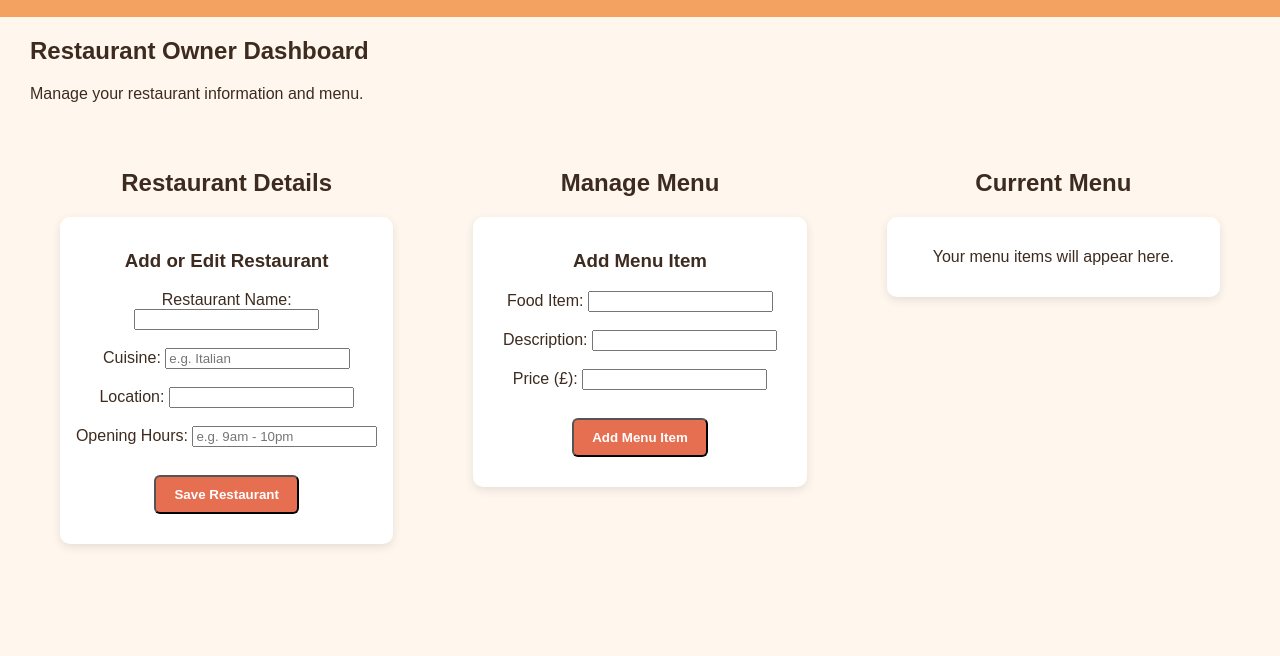
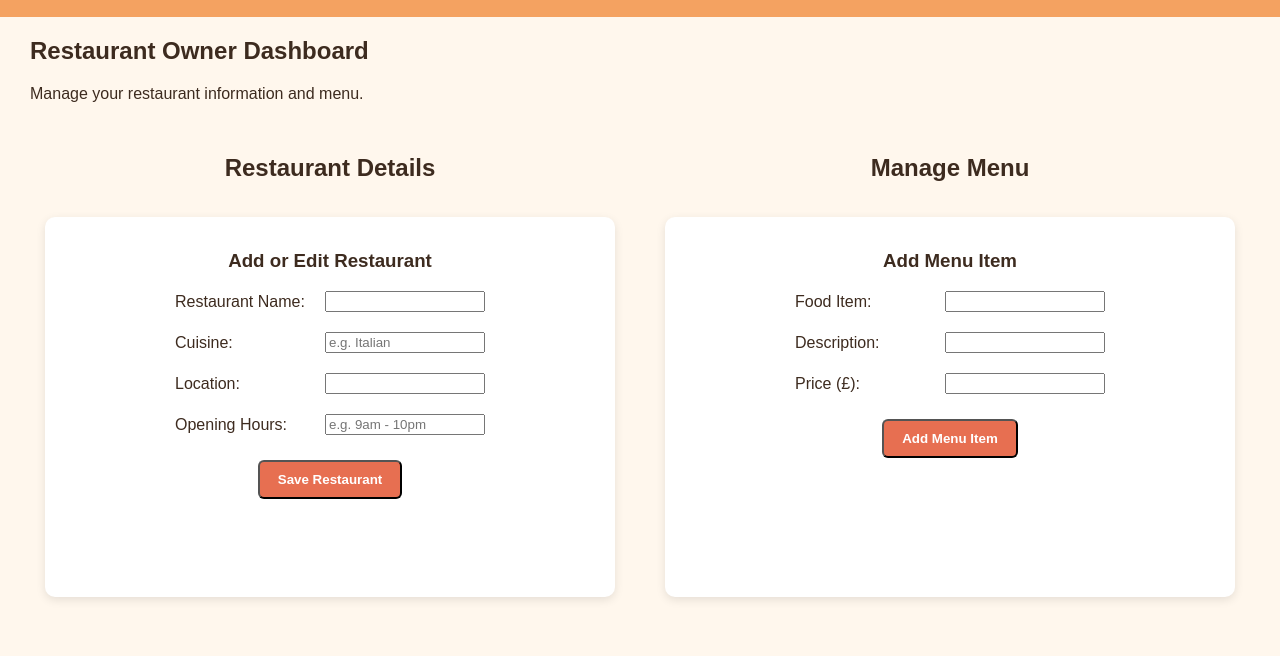
Before and after one commit to kazanowskidawid07/food-advisor, a website: page public/html/owner-page.html in a window 1280 px wide. Shown: the part 60-716 px from the top of the page. Drawn offline with Linux system fonts and the light colour scheme.

Commit message:
Update admin and owner pages

```diff
--- a/public/html/admin-page.html
+++ b/public/html/admin-page.html
@@ -1,3 +1,4 @@
+
 <!DOCTYPE html>
 <html lang="en">
 <head>
@@ -6,6 +7,13 @@
     <title>Admin - Food Advisor</title>
     <link rel="stylesheet" href="../css/style.css">
     <link rel="stylesheet" href="../css/response.css">
+    <style>
+        @media (max-width: 800px) {
+            .dashboard-grid {
+                grid-template-columns: 1fr !important;
+            }
+        }
+    </style>
 </head>
 <body>
     <header>
@@ -20,10 +28,10 @@
     <main>
         <h2>Admin Dashboard</h2>
         <p>Manage users, restaurants and reviews.</p>
-        <div style="display: grid; grid-template-columns: repeat(auto-fit, minmax(min(100%, 350px), 1fr)); gap: 20px;">
-            <section class="menu-section">
+        <div class="dashboard-grid" style="display: grid; grid-template-columns: 1fr 1fr; gap: 20px;">
+            <section class="menu-section" style="padding: 15px 0;">
                 <h2>Manage Users</h2>
-                <div class="menu-item">
+                <div class="menu-item" style="width: 100%; max-width: none; height: 380px; box-sizing: border-box;">
                     <h3>User Accounts</h3>
                     <p>View and manage customer and owner accounts.</p>
                     <label for="userSearch">Search Users:</label>
@@ -35,9 +43,9 @@
                     </div>
                 </div>
             </section>
-            <section class="menu-section">
+            <section class="menu-section" style="padding: 15px 0;">
                 <h2>Manage Restaurants</h2>
-                <div class="menu-item">
+                <div class="menu-item" style="width: 100%; max-width: none; height: 380px; box-sizing: border-box;">
                     <h3>Restaurant Listings</h3>
                     <p>View and manage restaurants on Food Advisor.</p>
                     <a href="restaurants-page.html" class="view-button">View Restaurants</a>
@@ -46,9 +54,9 @@
                     </div>
                 </div>
             </section>
-            <section class="menu-section">
+            <section class="menu-section" style="padding: 15px 0;">
                 <h2>Manage Reviews</h2>
-                <div class="menu-item">
+                <div class="menu-item" style="width: 100%; max-width: none; height: 380px; box-sizing: border-box;">
                     <h3>Customer Reviews</h3>
                     <p>View reviews and remove inappropriate content.</p>
                     <div id="reviewsList">
@@ -56,9 +64,9 @@
                     </div>
                 </div>
             </section>
-            <section class="menu-section">
+            <section class="menu-section" style="padding: 15px 0;">
                 <h2>Manage Menus</h2>
-                <div class="menu-item">
+                <div class="menu-item" style="width: 100%; max-width: none; height: 380px; box-sizing: border-box;">
                     <h3>Restaurant Menus</h3>
                     <p>View and manage restaurant menus and prices.</p>
                     <div id="menusList">
@@ -71,5 +79,6 @@
     <footer>
         <p>&copy; 2026 Food Advisor. All rights reserved.</p>
     </footer>
+    <script src="../js/auth.js"></script>
 </body>
 </html>
--- a/public/html/owner-page.html
+++ b/public/html/owner-page.html
@@ -1,3 +1,4 @@
+
 <!DOCTYPE html>
 <html lang="en">
 <head>
@@ -6,6 +7,14 @@
     <title>Owner - Food Advisor</title>
     <link rel="stylesheet" href="../css/style.css">
     <link rel="stylesheet" href="../css/response.css">
+    <style>
+        @media (max-width: 800px) {
+            .dashboard-grid {
+                grid-template-columns: 1fr !important;
+                min-width: 0 !important;
+            }
+        }
+    </style>
 </head>
 <body>
     <header>
@@ -20,55 +29,53 @@
     <main>
         <h2>Restaurant Owner Dashboard</h2>
         <p>Manage your restaurant information and menu.</p>
-        <div style="display: grid; grid-template-columns: repeat(auto-fit, minmax(min(100%, 350px), 1fr)); gap: 20px;">
-            <section class="menu-section">
+        <div>
+            <div class="dashboard-grid" style="display: grid; grid-template-columns: 1fr 1fr; gap: 20px; min-width: 750px;">
+                <section class="menu-section" style="padding: 15px; display: flex; flex-direction: column;">
                     <h2>Restaurant Details</h2>
-                <div class="menu-item">
+                    <div class="menu-item" style="width: 100%; max-width: none; height: 380px; box-sizing: border-box;">
                         <h3>Add or Edit Restaurant</h3>
                         <form id="restaurantForm">
-                        <label for="restaurantName">Restaurant Name:</label>
+                            <div style="display: grid; grid-template-columns: 140px 160px; gap: 20px 10px; justify-content: center; align-items: center;">
+                                <label for="restaurantName" style="text-align: left;">Restaurant Name:</label>
                                 <input type="text" id="restaurantName" required>
-                        <br><br>
-                        <label for="cuisine">Cuisine:</label>
+                                <label for="cuisine" style="text-align: left;">Cuisine:</label>
                                 <input type="text" id="cuisine" placeholder="e.g. Italian">
-                        <br><br>
-                        <label for="location">Location:</label>
+                                <label for="location" style="text-align: left;">Location:</label>
                                 <input type="text" id="location" required>
-                        <br><br>
-                        <label for="openingHours">Opening Hours:</label>
+                                <label for="openingHours" style="text-align: left;">Opening Hours:</label>
                                 <input type="text" id="openingHours" placeholder="e.g. 9am - 10pm">
-                        <br><br>
-                        <button type="submit" class="view-button">Save Restaurant</button>
+                            </div>
+                            <button type="submit" class="view-button" style="margin-top: 25px;">Save Restaurant</button>
                         </form>
                     </div>
                 </section>
-            <section class="menu-section">
+                <section class="menu-section" style="padding: 15px; display: flex; flex-direction: column;">
                     <h2>Manage Menu</h2>
-                <div class="menu-item">
+                    <div class="menu-item" style="width: 100%; max-width: none; height: 380px; box-sizing: border-box;">
                         <h3>Add Menu Item</h3>
                         <form id="menuForm">
-                        <label for="itemName">Food Item:</label>
+                            <div style="display: grid; grid-template-columns: 140px 160px; gap: 20px 10px; justify-content: center; align-items: center;">
+                                <label for="itemName" style="text-align: left;">Food Item:</label>
                                 <input type="text" id="itemName" required>
-                        <br><br>
-                        <label for="description">Description:</label>
+                                <label for="description" style="text-align: left;">Description:</label>
                                 <input type="text" id="description">
-                        <br><br>
-                        <label for="price">Price (£):</label>
+                                <label for="price" style="text-align: left;">Price (£):</label>
                                 <input type="number" id="price" min="0" step="0.01" required>
-                        <br><br>
-                        <button type="submit" class="view-button">Add Menu Item</button>
+                            </div>
+                            <button type="submit" class="view-button" style="margin-top: 25px;">Add Menu Item</button>
                         </form>
                     </div>
                 </section>
-            <section class="menu-section">
+                <section class="menu-section" style="padding: 15px; display: flex; flex-direction: column;">
                     <h2>Current Menu</h2>
-                <div class="menu-item" id="menuList">
+                    <div class="menu-item" id="menuList" style="width: 100%; max-width: none; height: 380px; box-sizing: border-box;">
                         <p>Your menu items will appear here.</p>
                     </div>
                 </section>
-            <section class="menu-section">
+                <section class="menu-section" style="padding: 15px; display: flex; flex-direction: column;">
                     <h2>Customer Reviews</h2>
-                <div class="menu-item">
+                    <div class="menu-item" style="width: 100%; max-width: none; height: 380px; box-sizing: border-box;">
                         <h3>Restaurant Reviews</h3>
                         <p>View customer ratings and feedback.</p>
                         <div id="reviewsList">
@@ -77,9 +84,11 @@
                     </div>
                 </section>
             </div>
+        </div>
     </main>
     <footer>
         <p>&copy; 2026 Food Advisor. All rights reserved.</p>
     </footer>
+    <script src="../js/auth.js"></script>
 </body>
 </html>
```
Lines whose indentation alone changed are shown as unchanged.
